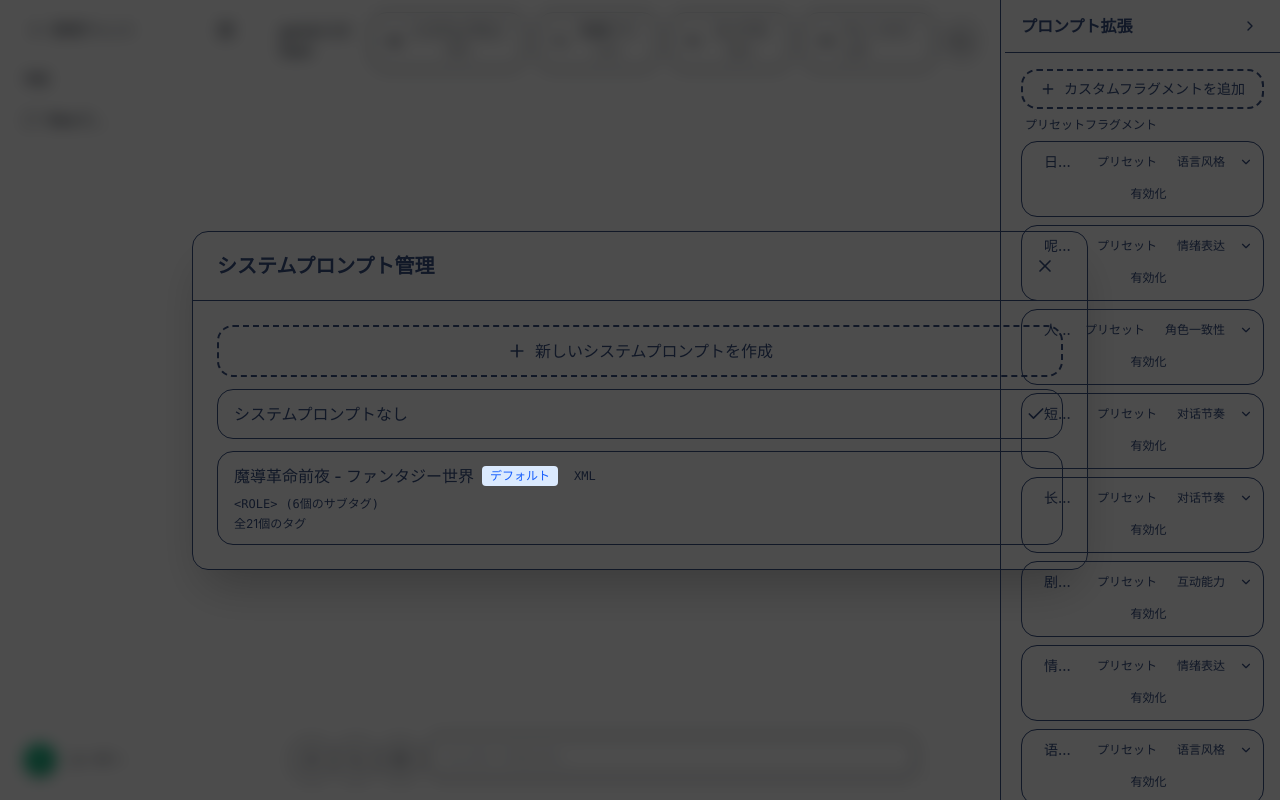
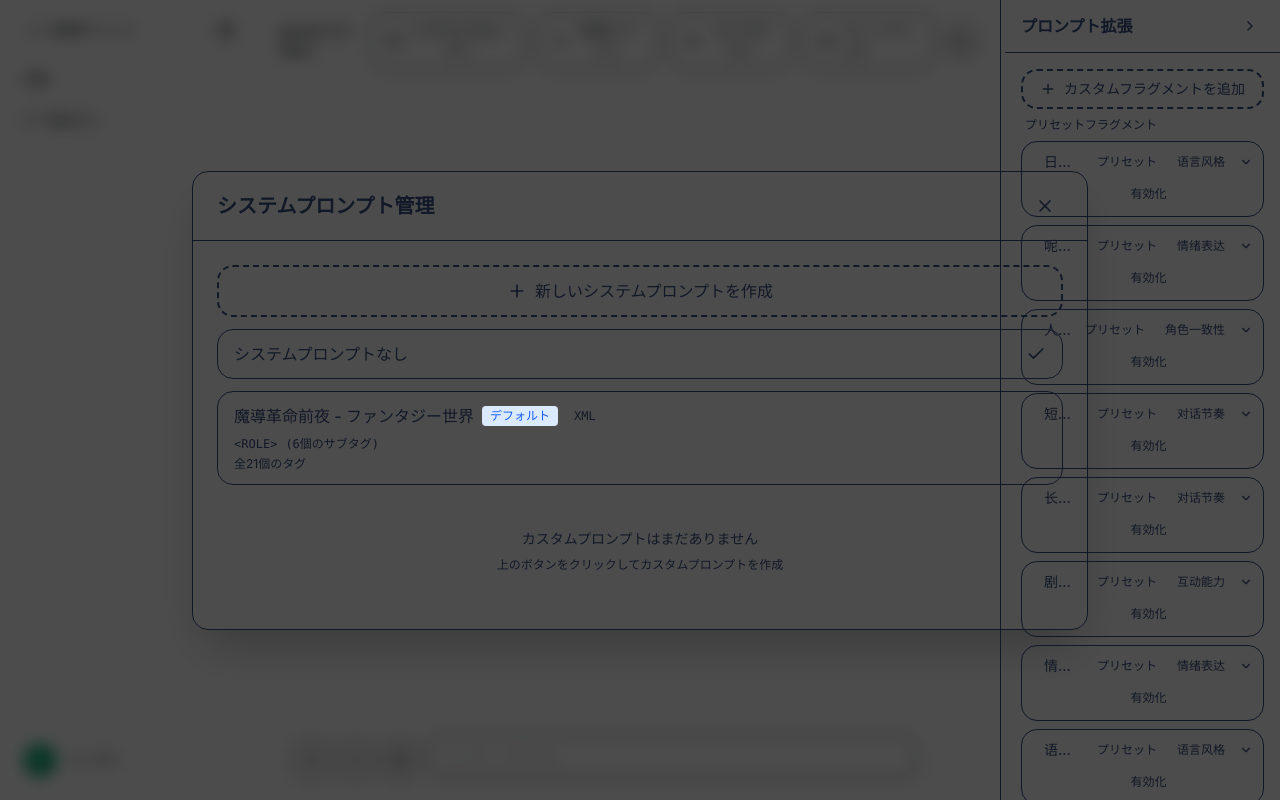
Before and after one commit to HappyFox001/prompt-lab, a Next.js app: page / in a window 1280 px wide. Both pictures are taken after a click on the button "システムプロンプト". Built offline with nearby package versions, Linux system fonts and the light colour scheme.

Commit message:
Update system and user prompt dialogs to improve user feedback messages and UI consistency. Simplified prompts display when no custom prompts are available, enhancing clarity for users.

```diff
--- a/components/chat/system-prompt-dialog.tsx
+++ b/components/chat/system-prompt-dialog.tsx
@@ -654,10 +654,10 @@ export function SystemPromptDialog({
                 </div>
               ))}
 
-              {prompts.length === 0 && DEFAULT_SYSTEM_PROMPTS.length === 0 && (
-                <div className="text-center py-12 text-text-tertiary">
-                  <p>まだシステムプロンプトが作成されていません</p>
-                  <p className="text-sm mt-2">上のボタンをクリックして最初のプロンプトを作成</p>
+              {prompts.length === 0 && (
+                <div className="text-center py-8 text-text-tertiary">
+                  <p className="text-sm">カスタムプロンプトはまだありません</p>
+                  <p className="text-xs mt-2">上のボタンをクリックしてカスタムプロンプトを作成</p>
                 </div>
               )}
             </div>
--- a/components/chat/user-prompt-dialog.tsx
+++ b/components/chat/user-prompt-dialog.tsx
@@ -332,10 +332,10 @@ export function UserPromptDialog({
                 </div>
               ))}
 
-              {prompts.length === 0 && DEFAULT_USER_PROMPTS.length === 0 && (
-                <div className="text-center py-12 text-text-tertiary">
-                  <p>まだユーザープロンプトが作成されていません</p>
-                  <p className="text-sm mt-2">上のボタンをクリックして最初のプロンプトを作成</p>
+              {prompts.length === 0 && (
+                <div className="text-center py-8 text-text-tertiary">
+                  <p className="text-sm">カスタムプロンプトはまだありません</p>
+                  <p className="text-xs mt-2">上のボタンをクリックしてカスタムプロンプトを作成</p>
                 </div>
               )}
             </div>
```
